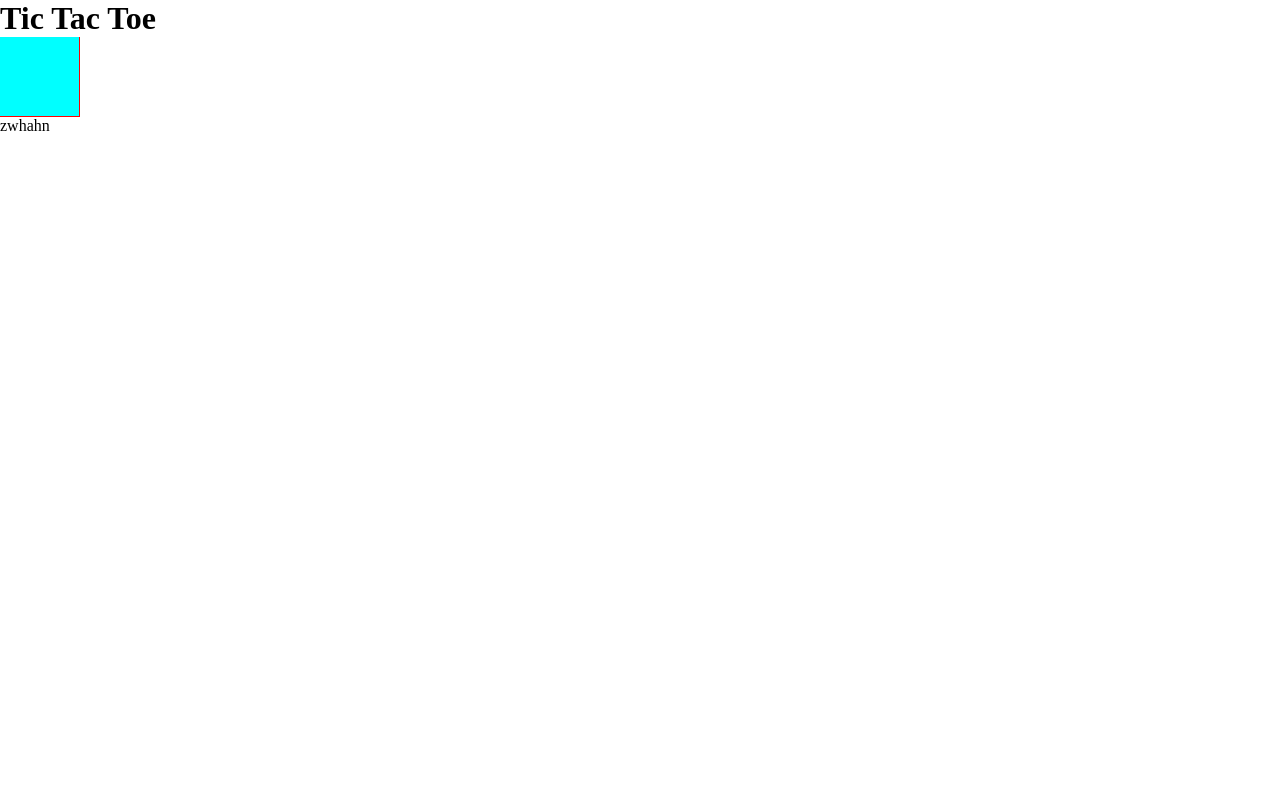
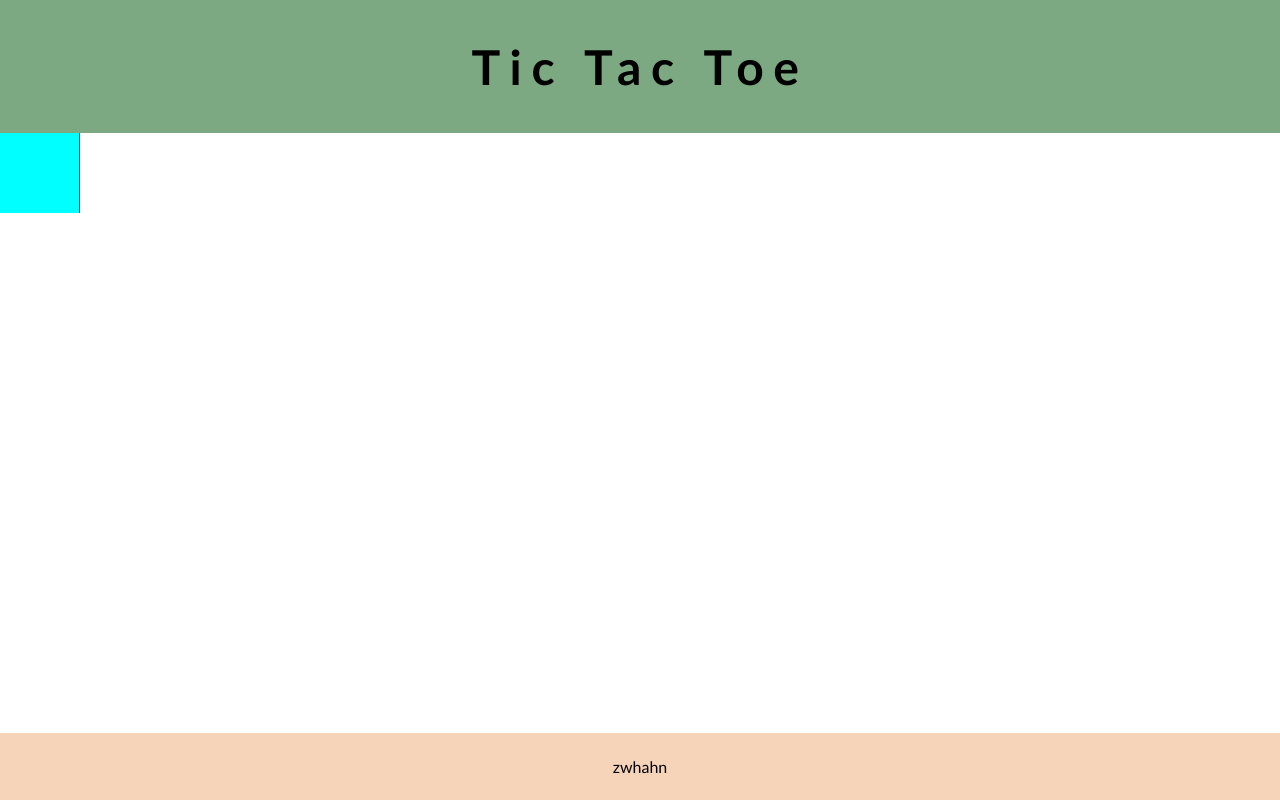
Before and after one commit to zwhahn/TicTacToe, a plain HTML site: page index.html in a window 1280 px wide. Drawn offline with Linux system fonts and the light colour scheme.

Commit message:
Apply grid layout to page
Center and assign backgorund colors to header and footer

```diff
--- a/style.css
+++ b/style.css
@@ -1,10 +1,37 @@
 * {
     margin: 0px;
+    font-family:'Gill Sans', 'Gill Sans MT', Calibri, 'Trebuchet MS', sans-serif;
+}
+
+.page-container {
+    height: 100vh;
+    display: grid;
+    grid-template-rows: 2fr 9fr 1fr;
+}
+
+.header {
+    background-color: #7ca982;
+    display: flex;
+    justify-content: center;
+    align-items: center;
+}
+
+h1 {
+    font-size: 3em;
+    letter-spacing: 0.2em;
 }
 
 .board-container {
     height: 5em;
     width: 5em;
+    background-color: yellowgreen;
+}
+
+.footer {
+    display: flex;
+    justify-content: center;
+    align-items: center;
+    background-color: #f6d4ba;
 }
 
 .board-layout {
```
